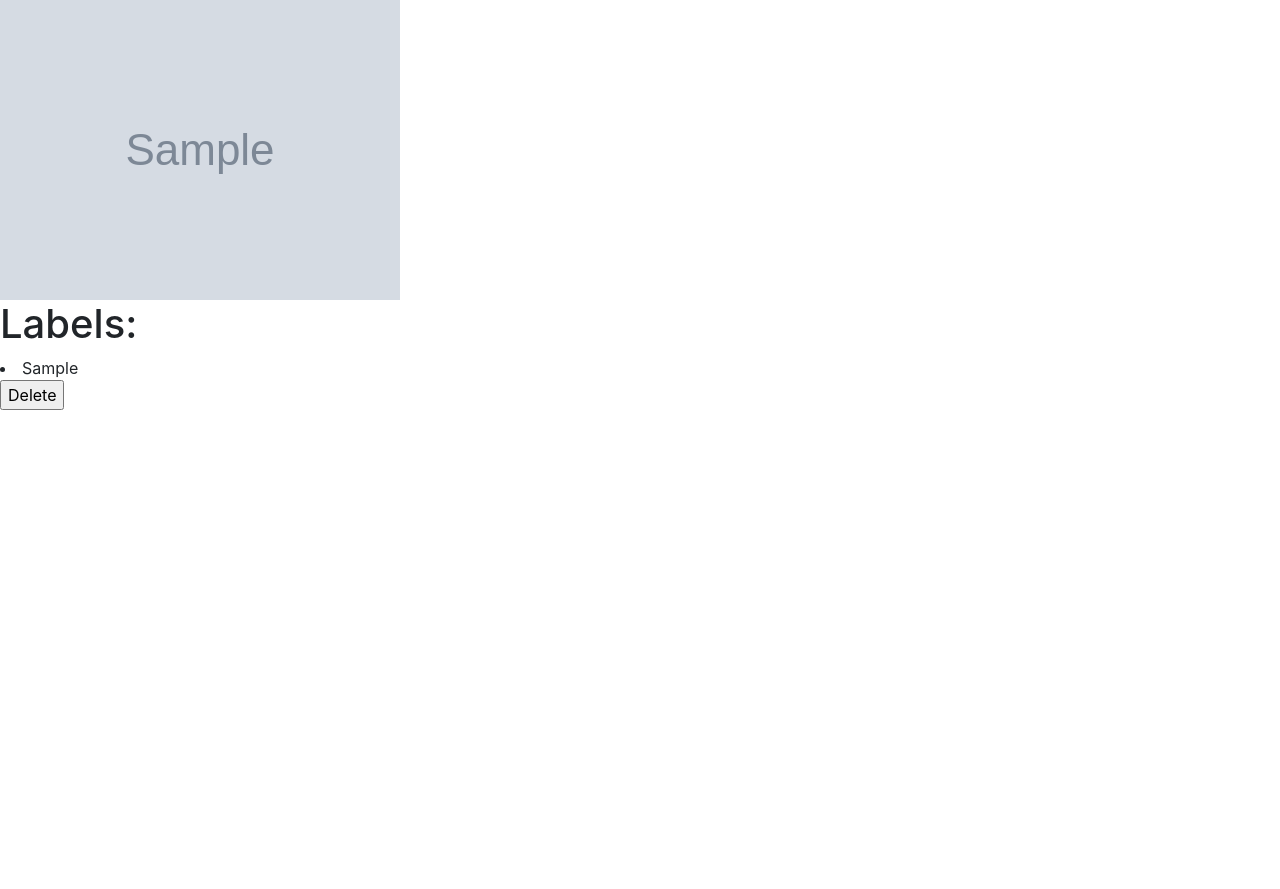
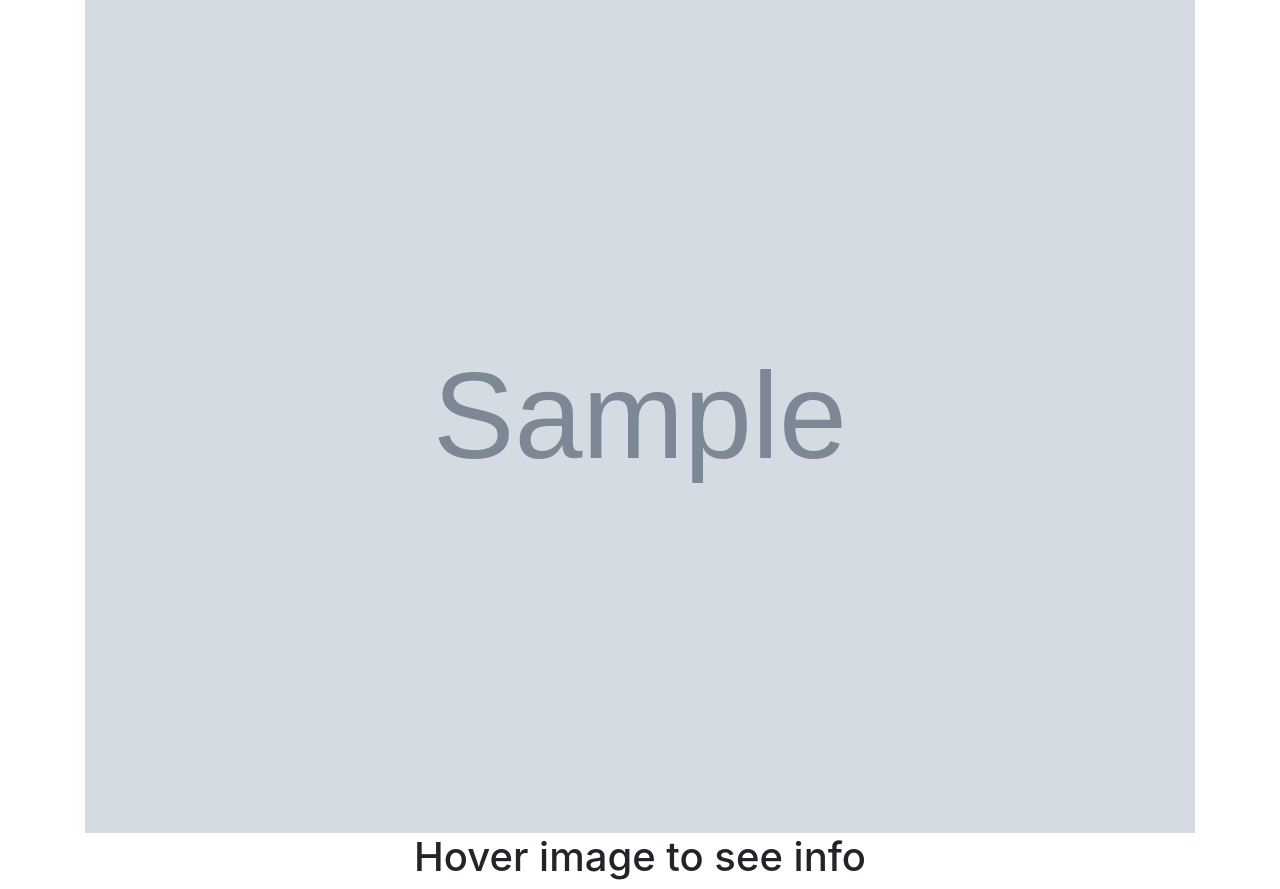
Before and after one commit to Robstepa/ImageHosting, a Django app: page /hosting/gallery/photo/1 in a window 1280 px wide. Shown: the part 56-945 px from the top of the page. Before the commit the page ends 466 px from the top, so only its background shows below. Run offline with Django 3.2, Linux system fonts and the light colour scheme; tables that the repository leaves empty hold one stand-in row (values such as "Sample post"); grey boxes marked "Sample" are stand-in pictures; some libraries are stand-ins or nearby versions.

Commit message:
Add more info about using app

```diff
--- a/hosting/templates/photo.jinja2
+++ b/hosting/templates/photo.jinja2
@@ -1,16 +1,21 @@
 {% extends 'index.jinja2' %}
 
 {% block content %}
-    <div class="statistic">
-        <img src="{{ image.image.url }}">
+    <div class="container">
+        <img src="{{ image.image.url }}" class="image">
+        <div class="overlay">
+            <div class="text">
                 <h1>Labels:</h1>
                 {% for statistic in statistics %}
-            <li>{{ statistic }}</li>
+                    {{ statistic }}<br/>
                 {% endfor %}
-        <form method="POST">
+                <form method="POST" action="/hosting/gallery/delete/{{ image.id }}">
                     {% csrf_token %}
                     <input type="hidden" value="{{ image.image.path }}" name="path">
-            <input type="submit" value="Delete">
+                    <input type="submit" value="Delete" class="button">
                 </form>
             </div>
+        </div>
+    </div>
+    <h1 class="info">Hover image to see info</h1>
 {% endblock %}
```
Also changed, not shown: hosting/templates/upload.jinja2 (+7 -5 lines). Lines whose indentation alone changed are shown as unchanged.
